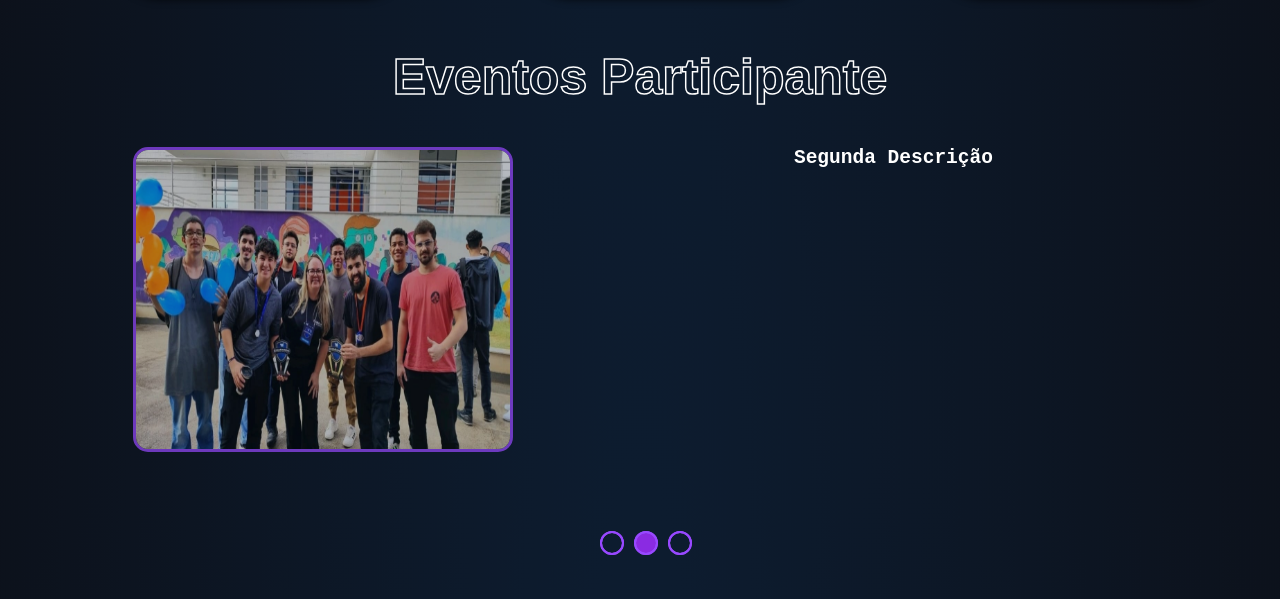
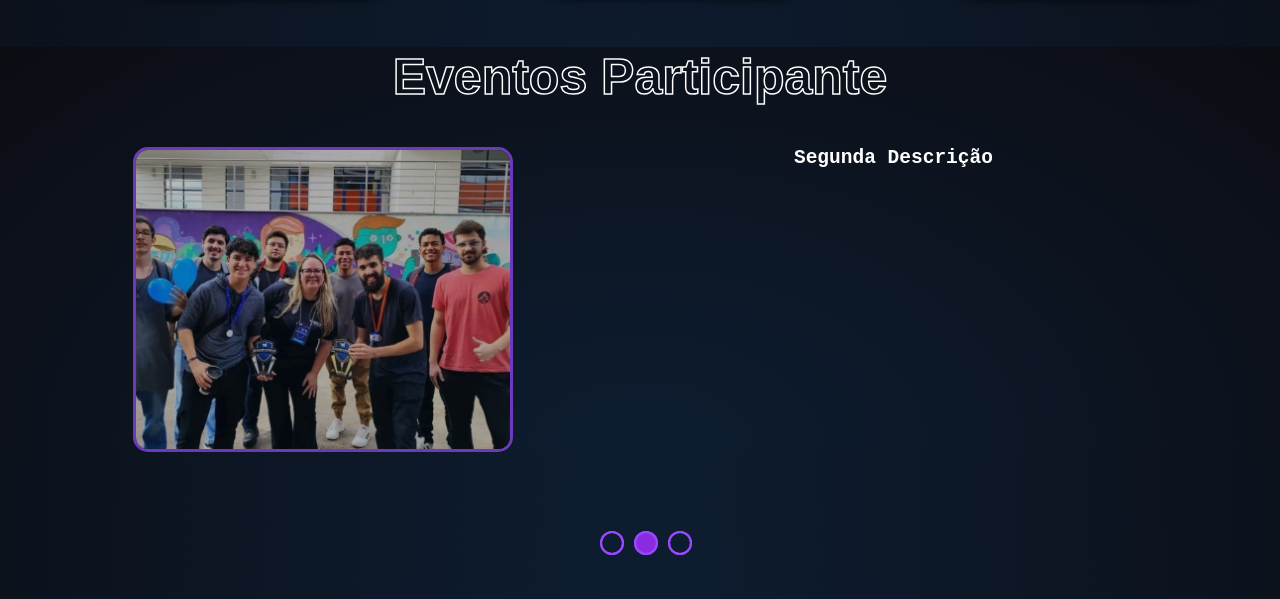
Before and after one commit to GuiMachado001/SitePortifolio3.0, a plain HTML site: page index.html in a window 1280 px wide. Shown: the part 4160-4759 px from the top of the page. Drawn offline with nearby package versions, Linux system fonts and the light colour scheme.

Commit message:
Update carrossel.css

```diff
--- a/style/carrossel.css
+++ b/style/carrossel.css
@@ -1,6 +1,7 @@
 .carrossel{
     width: 100%;
     height: auto;
+    background: radial-gradient(ellipse at bottom, #0d1d31 0%, #0c0d13 100%);
 
 }
 
@@ -94,6 +95,7 @@
     border: 3px solid var(--colorPrimary1);
     border-radius: 15px;
     filter: opacity(0.7);
+    object-fit: cover;
 }
 .containerDesc{
     width: 40%;
```
